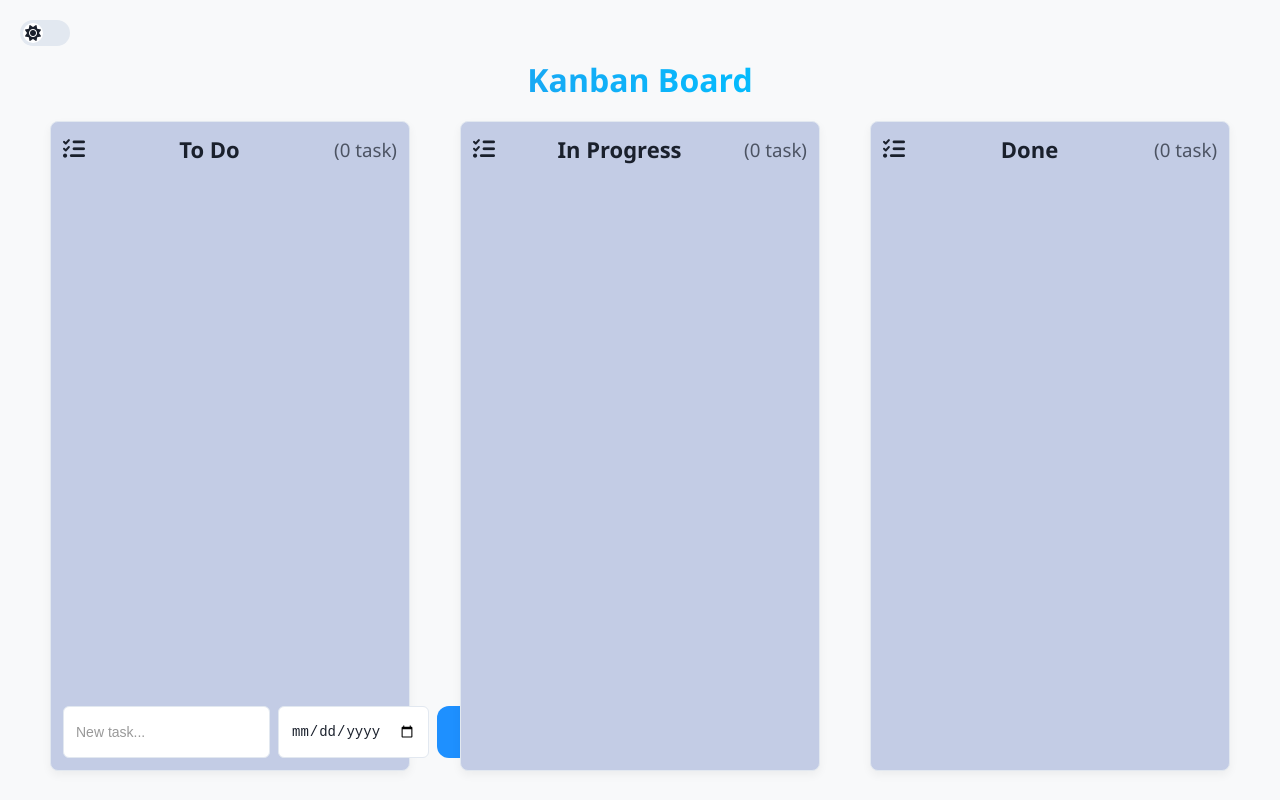
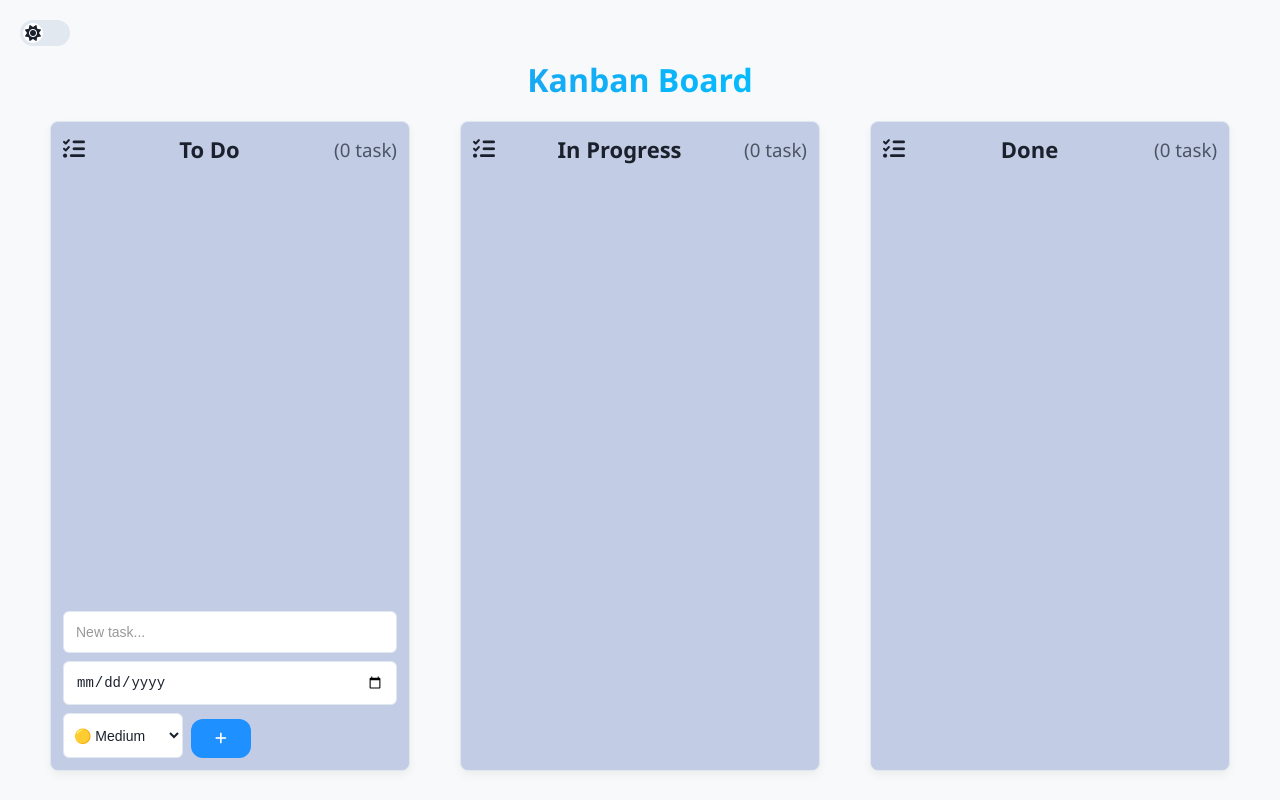
Before and after one commit to KemVani3110/miniJira, a React (Create React App) app: page / in a window 1280 px wide. Built offline with nearby package versions, Linux system fonts and the light colour scheme.

Commit message:
demo priority

```diff
--- a/src/App.jsx
+++ b/src/App.jsx
@@ -14,13 +14,14 @@ const App = () => {
     done: [],
   });
 
-  const addTask = useCallback((columnId, content, date = '') => {
-    const newTask = { id: uuidv4(), content, date };
+  const addTask = useCallback((columnId, content, date = '', priority = 'Medium') => {
+    const newTask = { id: uuidv4(), content, date, priority };
     setTasks((prev) => ({
       ...prev,
       [columnId]: [...prev[columnId], newTask],
     }));
   }, [setTasks]);
+
 
   const deleteTask = useCallback((columnId, taskId) => {
     setTasks((prev) => ({
@@ -82,7 +83,7 @@ const App = () => {
               columnId={id}
               title={title}
               tasks={tasks[id]}
-              onAddTask={(content, date) => addTask(id, content, date)}
+              onAddTask={(content, date, priority) => addTask(id, content, date, priority)}
               onDeleteTask={(taskId) => deleteTask(id, taskId)}
               onEditTask={(taskId, content) => editTask(id, taskId, content)}
               showAddForm={showAddForm}
--- a/src/components/AddTaskForm.jsx
+++ b/src/components/AddTaskForm.jsx
@@ -4,13 +4,15 @@ import "../styles/AddTaskForm.css";
 const AddTaskForm = ({ onAdd }) => {
   const [input, setInput] = useState("");
   const [date, setDate] = useState("");
+  const [priority, setPriority] = useState("medium"); // default medium
 
   const handleSubmit = (e) => {
     e.preventDefault();
     if (input.trim()) {
-      onAdd(input, date);
+      onAdd(input, date, priority);
       setInput("");
       setDate("");
+      setPriority("medium");
     }
   };
 
@@ -29,6 +31,16 @@ const AddTaskForm = ({ onAdd }) => {
         className="date-input"
         title="Chọn ngày"
       />
+      <select
+        value={priority}
+        onChange={(e) => setPriority(e.target.value)}
+        className="priority-select"
+        title="Chọn độ ưu tiên"
+      >
+        <option value="low">🟢 Low</option>
+        <option value="medium">🟡 Medium</option>
+        <option value="high">🔴 High</option>
+      </select>
       <button type="submit">
         <i className="fa-solid fa-plus"></i>
       </button>
--- a/src/components/Column.jsx
+++ b/src/components/Column.jsx
@@ -40,8 +40,13 @@ const Column = ({
           </div>
         )}
       </Droppable>
+
       {showAddForm && (
-        <AddTaskForm onAdd={(content, date) => onAddTask(content, date)} />
+        <AddTaskForm
+          onAdd={(content, date, priority) =>
+            onAddTask(content, date, priority)
+          }
+        />
       )}
     </div>
   );
--- a/src/components/TaskCard.jsx
+++ b/src/components/TaskCard.jsx
@@ -23,6 +23,19 @@ const TaskCard = ({ task, index, onDelete, onEdit }) => {
     }
   };
 
+  const renderPriorityIcon = (priority) => {
+    switch (priority) {
+      case "low":
+        return "🟢 Low";
+      case "medium":
+        return "🟡 Medium";
+      case "high":
+        return '🔴 High';
+      default:
+        return null;
+    }
+  };
+
   return (
     <Draggable draggableId={task.id} index={index}>
       {(provided) => (
@@ -44,13 +57,17 @@ const TaskCard = ({ task, index, onDelete, onEdit }) => {
               />
             ) : (
               <>
-                <div>{task.content}</div>
+                <div className="task-main">
+                  <span>{task.content}</span>
+                  {task.priority && (
+                    <span className="priority-icon">
+                      {renderPriorityIcon(task.priority)}
+                    </span>
+                  )}
+                </div>
                 {task.date && (
                   <div className="task-date">
-                    <i
-                      className="fa-solid fa-calendar-days"
-                      style={{ marginRight: 4 }}
-                    ></i>
+                    <i className="fa-solid fa-calendar-days" style={{ marginRight: 4 }}></i>
                     {new Date(task.date).toLocaleDateString()}
                   </div>
                 )}
--- a/src/styles/AddTaskForm.css
+++ b/src/styles/AddTaskForm.css
@@ -2,16 +2,18 @@
   display: flex;
   margin-top: 10px;
   gap: 8px;
+  flex-wrap: wrap;
 }
 
 .add-task-form input {
-  flex: 1;
-  padding: 16px 12px;
+  flex: 1 1 250px;
+  padding: 12px;
   background-color: var(--input-bg);
   color: var(--text-color);
   border: 1px solid var(--border-color);
   border-radius: 6px;
   font-size: 14px;
+  box-sizing: border-box;
 }
 
 .add-task-form input::placeholder {
@@ -27,8 +29,30 @@
   cursor: pointer;
   font-weight: bold;
   transition: background-color 0.2s;
+  margin-top: 6px;
 }
 
 .add-task-form button:hover {
   background-color: #187bcd;
 }
+
+.priority-select {
+  padding: 6px;
+  border: 1px solid var(--border-color);
+  border-radius: 6px;
+  background-color: var(--input-bg);
+  color: var(--text-color);
+  font-size: 14px;
+  flex-basis: 120px;
+}
+
+/* @media (max-width: 768px) {
+  .add-task-form {
+    flex-direction: column;
+    gap: 12px;
+  }
+
+  .add-task-form button {
+    width: 100%;
+  }
+} */
--- a/src/styles/Column.css
+++ b/src/styles/Column.css
@@ -35,3 +35,10 @@
   opacity: 0.7;
   transition: color 0.3s, opacity 0.3s;
 }
+
+@media (max-width: 768px) {
+  .column {
+    min-width: 100%;
+    margin-bottom: 15px;
+  }
+}
--- a/src/styles/TaskCard.css
+++ b/src/styles/TaskCard.css
@@ -64,3 +64,14 @@
   margin-top: 8px;
   white-space: nowrap;
 }
+
+.task-main {
+  display: flex;
+  align-items: center;
+  justify-content: space-between;
+  gap: 10px;
+}
+
+.priority-icon {
+  font-size: 16px;
+}
```
